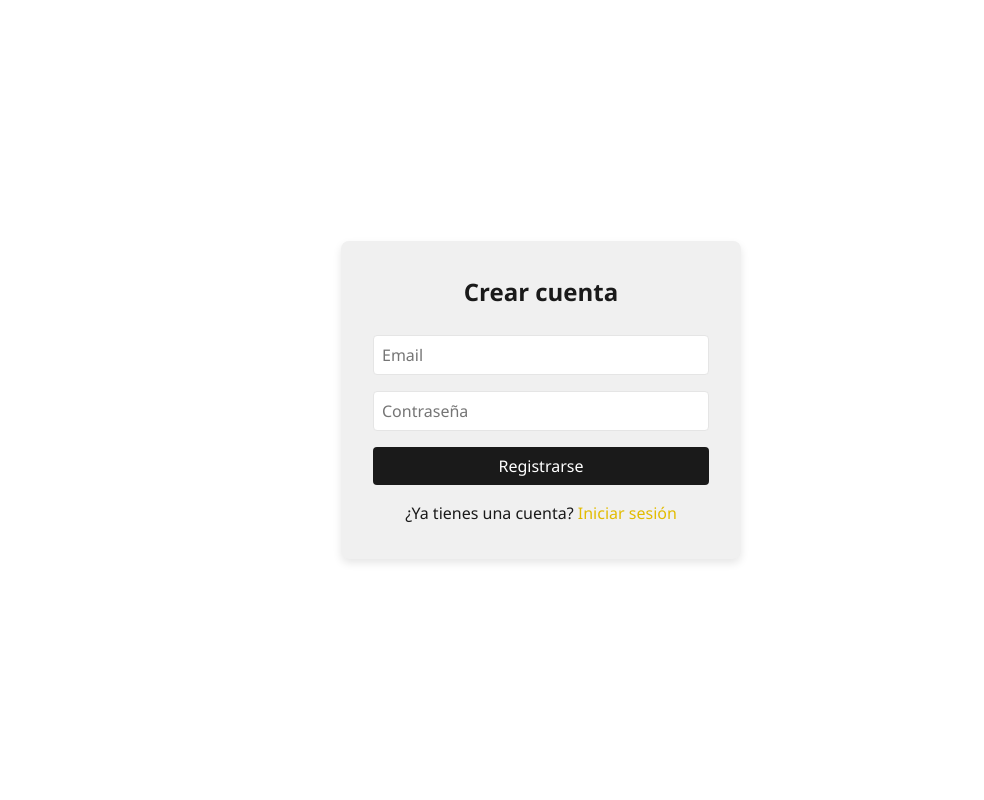
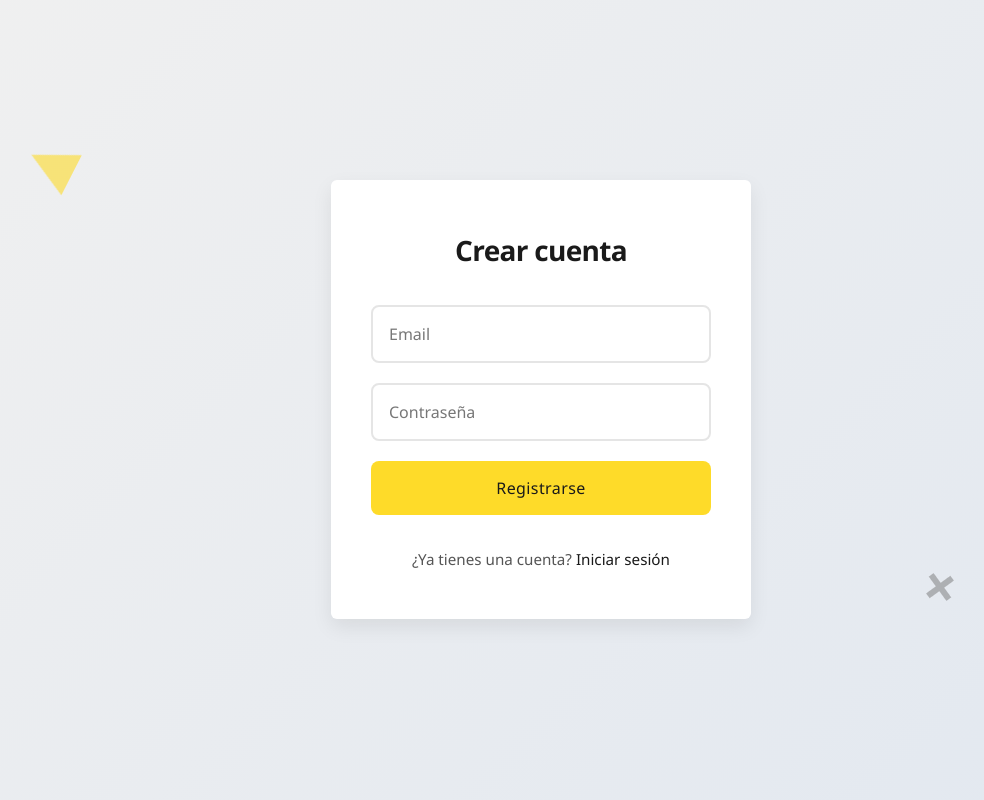
Before and after one commit to Francisco-vm/Noty-Web, a PHP site: page /register in a window 1280 px wide. Shown: the whole page, without its empty margins (99-1083 px from the left). Run offline with PHP 8.4, Linux system fonts and the light colour scheme.

Commit message:
Style. - New root colors & style for register form

```diff
--- a/public/css/home.css
+++ b/public/css/home.css
@@ -38,7 +38,7 @@
 .btn {
   padding: 8px 18px;
   border-radius: var(--border-radius);
-  background: var(--color-card-bg);
+  background: var(--color-btn-secondary);
   border: 1px solid var(--color-border);
   color: var(--color-text);
   font-weight: 500;
@@ -47,11 +47,11 @@
 }
 
 .btn:hover {
-  background: var(--color-border);
+  background: var(--color-btn-secondary-hover);
 }
 
 .btn-accent {
-  background: var(--color-accent);
+  background: var(--color-btn);
   border: none;
   color: var(--color-primary);
 }
--- a/public/css/register.css
+++ b/public/css/register.css
@@ -6,70 +6,255 @@
 }
 
 body {
-  background: var(--color-card-bg);
+  background: linear-gradient(135deg, var(--color-bg) 0%, #e2e8f0 100%);
   color: var(--color-text);
   line-height: 1.6;
+}
+
+body::before {
+  content: "";
+  position: fixed;
+  top: 0;
+  left: 0;
+  width: 100%;
+  height: 100%;
+  pointer-events: none;
+  z-index: 0;
+  background: transparent;
+}
+
+body::after {
+  content: "";
+  position: fixed;
+  top: 20%;
+  left: 10%;
+  width: 45px;
+  height: 45px;
+  background: var(--color-accent);
+  clip-path: polygon(50% 0%, 0% 100%, 100% 100%);
+  animation: float1 8s linear infinite;
+  opacity: 0.6;
+  z-index: 0;
+}
+
+body::before {
+  content: "";
+  position: fixed;
+  top: 70%;
+  left: 80%;
+  width: 30px;
+  height: 30px;
+  background: var(--color-muted);
+  clip-path: polygon(
+    40% 0%,
+    60% 0%,
+    60% 40%,
+    100% 40%,
+    100% 60%,
+    60% 60%,
+    60% 100%,
+    40% 100%,
+    40% 60%,
+    0% 60%,
+    0% 40%,
+    40% 40%
+  );
+  animation: float2 6s linear infinite reverse;
+  opacity: 0.5;
+  z-index: 0;
+}
+
+@keyframes float1 {
+  0% {
+    transform: translateY(0) rotate(0deg);
+  }
+  50% {
+    transform: translateY(-50px) rotate(180deg);
+  }
+  100% {
+    transform: translateY(0) rotate(360deg);
+  }
+}
+
+@keyframes float2 {
+  0% {
+    transform: translateY(0) rotate(0deg);
+  }
+  50% {
+    transform: translateY(60px) rotate(180deg);
+  }
+  100% {
+    transform: translateY(0) rotate(360deg);
+  }
+}
+
+.register-form {
+  position: relative;
+  z-index: 1;
 }
 
 main {
   display: flex;
   justify-content: center;
   align-items: center;
-  height: 100vh;
+  min-height: 100vh;
+  padding: 2rem;
 }
 
 .register-form {
-  display: inline-block;
-  align-items: center;
-  gap: 1rem;
-  background: var(--color-bg);
-  padding: 2rem;
-  border-radius: 8px;
-  box-shadow: 0 4px 8px rgba(0, 0, 0, 0.1);
+  display: block;
+  background: var(--color-card-bg);
+  padding: 3rem 2.5rem;
+  border-radius: var(--border-radius);
+  box-shadow: var(--box-shadow);
   width: 100%;
-  max-width: 400px;
+  max-width: 420px;
+  position: relative;
+  backdrop-filter: blur(10px);
+}
+
+#strength-bar {
+  height: 4px;
+  width: 0%;
+  background-color: #eee;
+  border-radius: 4px;
+  margin-top: 1px;
+  transition: width 0.4s ease-in-out, background-color 0.4s ease-in-out;
+  box-shadow: inset 0 1px 3px rgba(0,0,0,0.1);
+}
+
+.strength-1 {
+  background: linear-gradient(to right, #e74c3c, #e74c3c);
+}
+.strength-2 {
+  background: linear-gradient(to right, #f39c12, #f1c40f);
+}
+.strength-3 {
+  background: linear-gradient(to right, #f1c40f, #2ecc71);
+}
+.strength-4 {
+  background: linear-gradient(to right, #2ecc71, #27ae60);
+}
+
+
+h2 {
+  margin-bottom: 2rem;
+  text-align: center;
+  font-size: 1.75rem;
+  font-weight: 600;
+  color: var(--color-text);
+  letter-spacing: -0.025em;
 }
 
 form {
   display: flex;
   flex-direction: column;
-  margin-bottom: 1rem;
+  margin-bottom: 1.5rem;
 }
 
 form input {
-  padding: 0.5rem;
-  margin-bottom: 1rem;
-  border: 1px solid var(--color-border);
-  border-radius: 4px;
+  padding: 1rem;
+  margin-bottom: 1.25rem;
+  border: 2px solid var(--color-border);
+  border-radius: 8px;
   font-size: 1rem;
+  font-weight: 400;
+  color: var(--color-text);
+  background: var(--color-card-bg);
+  transition: all 0.3s ease;
+  outline: none;
+}
+
+form input::placeholder {
+  color: var(--color-muted);
+}
+
+form input:focus {
+  border-color: var(--color-accent);
+  box-shadow: 0 0 0 3px rgba(254, 219, 41, 0.1);
+  transform: translateY(-2px);
+}
+
+form input:hover:not(:focus) {
+  border-color: var(--color-text-secondary);
 }
 
 form button {
-  padding: 0.5rem;
+  padding: 1rem;
+  background: var(--color-accent);
+  color: var(--color-primary);
+  border: none;
+  border-radius: 8px;
+  font-size: 1rem;
+  font-weight: 500;
+  cursor: pointer;
+  transition: all 0.3s ease;
+  letter-spacing: 0.025em;
+  position: relative;
+  overflow: hidden;
+}
+
+form button:hover {
+  color: var(--color-card-bg);
   background: var(--color-primary);
-  color: #fff;
-  border: none;
-  border-radius: 4px;
-  font-size: 1rem;
-  cursor: pointer;
-  transition: background 0.3s ease;
+  transform: translateY(-2px);
+  box-shadow: 0 8px 25px rgba(0, 0, 0, 0.2);
+}
+
+form button:active {
+  transform: translateY(0);
 }
 
 .register-form p {
-  margin-top: 1rem;
+  margin-top: 2rem;
   text-align: center;
+  font-size: 0.95rem;
+  color: var(--color-text-secondary);
 }
 
 .register-form p a {
-  color: var(--color-accent-secondary);
+  color: var(--color-primary);
   text-decoration: none;
+  font-weight: 500;
+  transition: color 0.3s ease;
 }
 
 .register-form p a:hover {
+  color: var(--color-accent-secondary);
   text-decoration: underline;
 }
 
-h2 {
-  margin-bottom: 1.5rem;
-  text-align: center;
+.register-form {
+  animation: slideIn 0.6s ease-out;
 }
+
+@keyframes slideIn {
+  from {
+    opacity: 0;
+    transform: translateY(30px) scale(0.95);
+  }
+  to {
+    opacity: 1;
+    transform: translateY(0) scale(1);
+  }
+}
+
+@media (max-width: 480px) {
+  main {
+    padding: 1rem;
+  }
+
+  .register-form {
+    padding: 2rem 1.5rem;
+  }
+
+  h2 {
+    font-size: 1.5rem;
+  }
+}
+
+form button:disabled {
+  background: var(--color-muted);
+  cursor: not-allowed;
+  transform: none;
+}
--- a/public/css/root.css
+++ b/public/css/root.css
@@ -18,4 +18,9 @@
 
   --border-radius: 6px;
   --box-shadow: 0 8px 20px rgba(0, 0, 0, 0.08);
+
+    --color-btn: #fedb29;
+    --color-btn-hover: #e5e5e5;
+    --color-btn-secondary: #ffffff;
+    --color-btn-secondary-hover: #e5e5e5
 }
```
